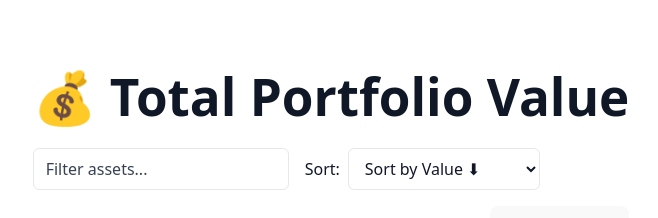
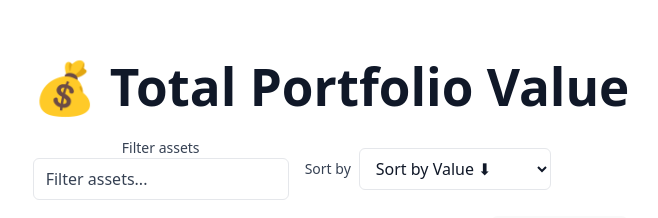
Before and after one commit to natank/crypture, a React (Vite) app in the folder frontend/: page / in a window 1280 px wide. Shown: the part 182-400 px from the top of the page, without its empty margins (309-967 px from the left). Built offline with nearby package versions, Linux system fonts and the light colour scheme; no server answers.

Commit message:
feat: improve modal accessibility with focus trap and keyboard navigation

```diff
--- a/frontend/package.json
+++ b/frontend/package.json
@@ -16,6 +16,7 @@
   },
   "dependencies": {
     "@tailwindcss/vite": "^4.1.7",
+    "focus-trap-react": "^11.0.3",
     "react": "^19.1.0",
     "react-dom": "^19.1.0",
     "tailwindcss": "^4.1.7"
--- a/frontend/src/components/AddAssetModal.tsx
+++ b/frontend/src/components/AddAssetModal.tsx
@@ -3,6 +3,7 @@ import { AssetSelector } from "@components/AssetSelector";
 import { CoinInfo } from "@services/coinGecko";
 import { validateAsset } from "@utils/validateAsset";
 import type { PortfolioAsset } from "@hooks/usePortfolio";
+import { FocusTrap } from "focus-trap-react";
 
 type Props = {
   onClose: () => void;
@@ -50,6 +51,13 @@ export function AddAssetModal({ onClose, addAsset }: Props) {
       role="dialog"
       aria-modal="true"
       aria-labelledby="add-asset-title"
+    >
+      <FocusTrap
+        active={process.env.NODE_ENV !== "test"}
+        focusTrapOptions={{
+          initialFocus: () =>
+            document.getElementById("asset-quantity") || document.body,
+        }}
       >
         <div className="bg-white p-6 rounded-2xl shadow-lg max-w-md w-full space-y-4">
           <h2
@@ -123,6 +131,7 @@ export function AddAssetModal({ onClose, addAsset }: Props) {
             </button>
           </div>
         </div>
+      </FocusTrap>
     </div>
   );
 }
--- a/frontend/src/components/AssetSelector.tsx
+++ b/frontend/src/components/AssetSelector.tsx
@@ -4,9 +4,10 @@ import type { CoinInfo } from "@services/coinGecko";
 type Props = {
   onSelect: (coin: CoinInfo) => void;
   disabled?: boolean;
+  id?: string;
 };
 
-export function AssetSelector({ onSelect, disabled = false }: Props) {
+export function AssetSelector({ onSelect, disabled = false, id }: Props) {
   const { coins, loading, error, search, setSearch, originalCoins } =
     useAssetList();
 
@@ -24,10 +25,12 @@ export function AssetSelector({ onSelect, disabled = false }: Props) {
           Loading assets...
         </div>
       ) : error ? (
-        <div className="text-sm text-red-600">⚠️ {error}</div>
+        <div className="text-sm text-red-600" role="alert">
+          ⚠️ {error}
+        </div>
       ) : (
         <select
-          id="asset-select"
+          id={id}
           disabled={disabled}
           className="border border-gray-200 rounded-md px-3 py-2 w-full bg-white text-base"
           onChange={(e) => {
@@ -45,8 +48,11 @@ export function AssetSelector({ onSelect, disabled = false }: Props) {
       )}
 
       <div className="mt-2">
-        <label htmlFor="asset-search" className="sr-only">
-          Search assets
+        <label
+          htmlFor="asset-search"
+          className="block text-sm font-medium text-gray-700"
+        >
+          Filter assets
         </label>
         <input
           id="asset-search"
--- a/frontend/src/pages/PortfolioPage.tsx
+++ b/frontend/src/pages/PortfolioPage.tsx
@@ -1,11 +1,17 @@
 import { AddAssetModal } from "@components/AddAssetModal";
 import { usePortfolio } from "@hooks/usePortfolio";
-import { useState } from "react";
+import { useRef, useState } from "react";
 
 export default function PortfolioPage() {
   const { portfolio, addAsset } = usePortfolio();
   const [showModal, setShowModal] = useState(false);
-
+  const addButtonRef = useRef<HTMLButtonElement | null>(null);
+  const handleCloseModal = () => {
+    setShowModal(false);
+    setTimeout(() => {
+      addButtonRef.current?.focus();
+    }, 0); // let modal fully unmount before focusing
+  };
   return (
     <div className="max-w-4xl mx-auto p-4 space-y-6 bg-white">
       <header role="banner">
@@ -18,7 +24,10 @@ export default function PortfolioPage() {
         {/* 🔍 Filter & Sort */}
         <div className="flex flex-wrap items-center gap-4 mb-4">
           <div className="flex flex-col sm:block">
-            <label htmlFor="filter-assets" className="sr-only">
+            <label
+              htmlFor="filter-assets"
+              className="block text-sm font-medium text-gray-700"
+            >
               Filter assets
             </label>
             <input
@@ -31,8 +40,11 @@ export default function PortfolioPage() {
           </div>
 
           <div className="flex items-center gap-2">
-            <label htmlFor="sort-assets" className="text-base text-gray-900">
-              Sort:
+            <label
+              htmlFor="sort-assets"
+              className="block text-sm font-medium text-gray-700"
+            >
+              Sort by
             </label>
             <select
               id="sort-assets"
@@ -51,6 +63,7 @@ export default function PortfolioPage() {
         <div className="flex justify-between items-center">
           <h2 className="text-base font-medium text-gray-900">Your Assets</h2>
           <button
+            ref={addButtonRef}
             onClick={() => setShowModal(true)}
             className="bg-blue-100 text-blue-900 font-button px-4 py-2 rounded-md hover:bg-blue-200"
             data-testid="add-asset-button"
@@ -116,10 +129,7 @@ export default function PortfolioPage() {
 
       {/* ➕ Add Asset Modal */}
       {showModal && (
-        <AddAssetModal
-          onClose={() => setShowModal(false)}
-          addAsset={addAsset}
-        />
+        <AddAssetModal onClose={handleCloseModal} addAsset={addAsset} />
       )}
     </div>
   );
```
Also changed, not shown: 1 other file (tests, documents, lock files or other folders). Lines whose indentation alone changed are shown as unchanged.
